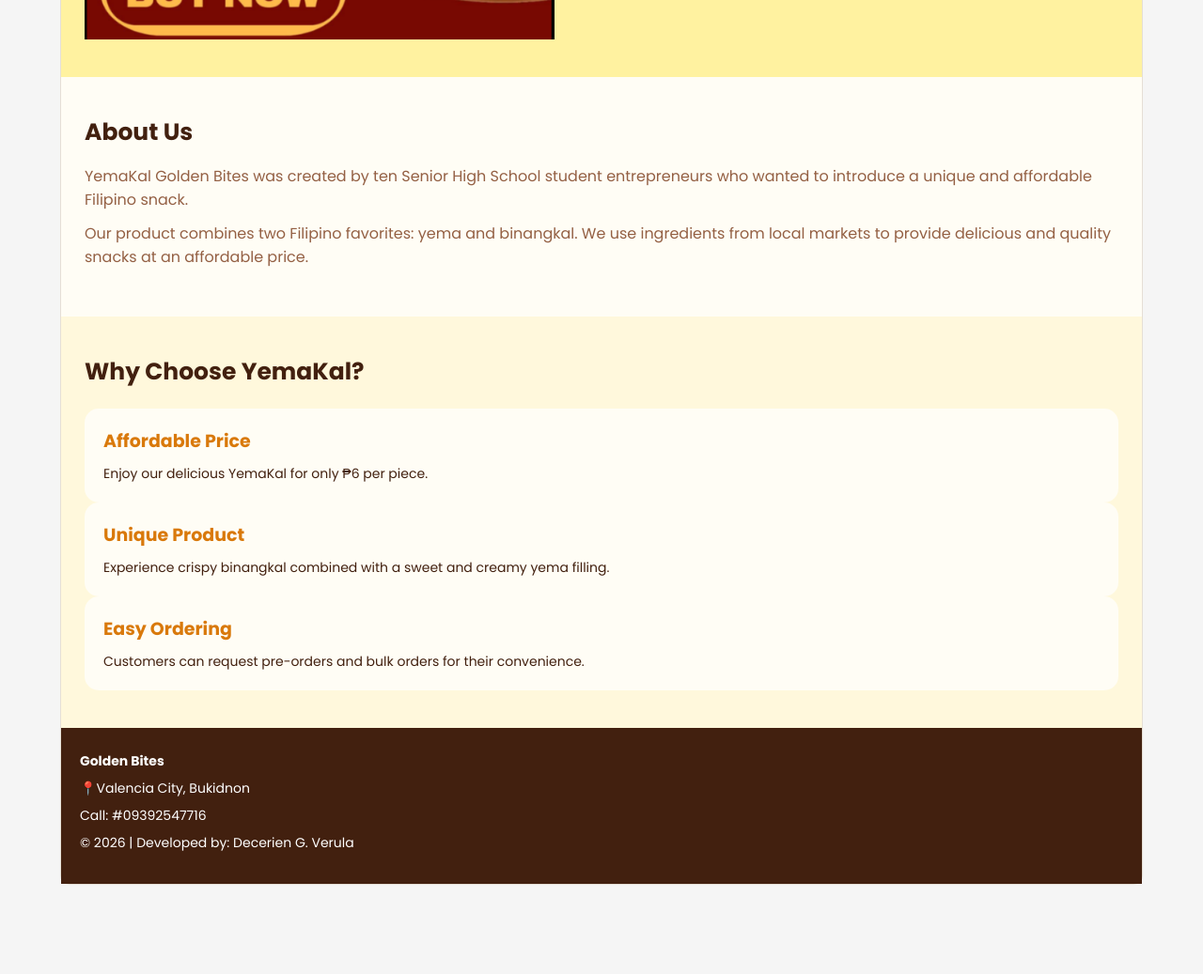
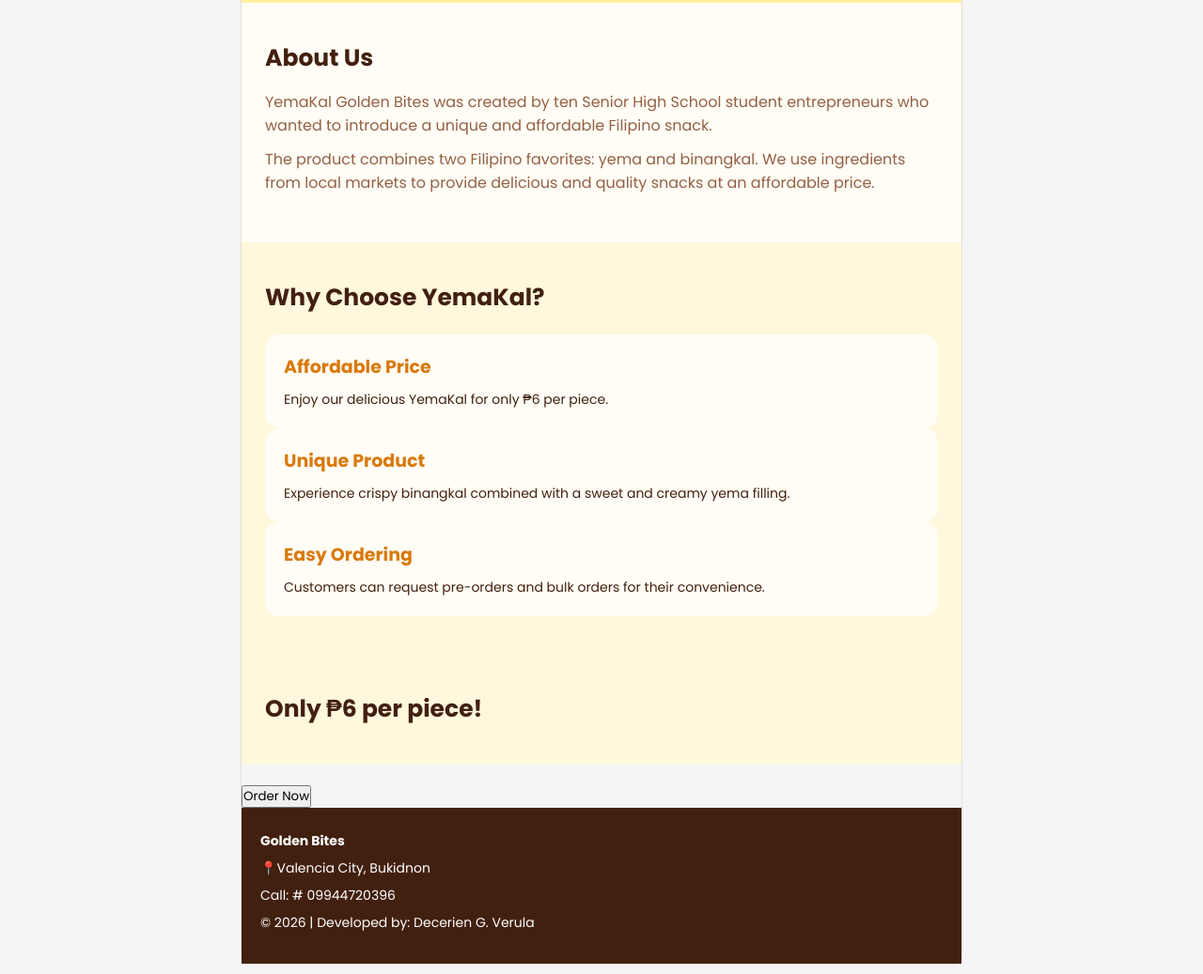
Before and after one commit to veruladecerien-hue/verula-website, a plain HTML site: page index.html in a window 1280 px wide. Shown: the part 1072-2109 px from the top of the page at 94% size. Before the commit the page ends 2024 px from the top, so only its background shows below. Drawn offline with Linux system fonts and the light colour scheme.

Commit message:
Add another navigation

```diff
--- a/css/style.css
+++ b/css/style.css
@@ -23,7 +23,7 @@ html {
 body {
     background-color: #f5f5f5;
     color: #42200f;
-    width: 90%;
+    width: 60%;
     margin: 10px auto;
     border: 1px solid #e5dfd5;
     border-radius: 10px;
@@ -98,18 +98,6 @@ nav a:hover {
     font-weight: bold;
 }
 
-.cta-button {
-    background-color: #efa414;
-    color: #42200f;
-    border: none;
-    border-radius: 30px;
-    padding: 13px 35px;
-    font-size: 16px;
-    font-weight: bold;
-    cursor: pointer;
-    transition: 0.3s;
-}
-
 .cta-button:hover {
     background-color: #42200f;
     color: #fff2a0;
@@ -175,6 +163,24 @@ nav a:hover {
     line-height: 1.5;
 }
 
+#order p {
+    background-color: #fff8dc;
+    padding: 40px 25px;
+    font-size: 25px;
+    margin-bottom: 20px;
+}
+
+.cta-button {
+    background-color: #efa414;
+    color: #42200f;
+    border: none;
+    border-radius: 30px;
+    padding: 13px 35px;
+    font-size: 16px;
+    font-weight: bold;
+    cursor: pointer;
+    transition: 0.3s;
+}
 /* ---------- Footer ---------- */
 footer {
     background-color: #42200f;
--- a/index.html
+++ b/index.html
@@ -19,6 +19,8 @@
                 <a href="#home">Home</a>
                 <a href="#about">About Us</a>
                 <a href="#features">Highlights</a>
+                <a href="#contact us">Contact Us</a>
+                <a href="#order">Order Now</a>
             </nav>
         </div>
     </div>
@@ -36,10 +38,6 @@
                 and creamy yema filling in every bite!
             </p>
 
-            <p><strong>Only ₱6 per piece!</strong></p>
-
-            <button>Order Now</button>
-
             <img src="image_poster.png" alt="YemaKal Golden Bites" width="500">
 
         </section>
@@ -55,7 +53,8 @@
             </p>
 
             <p>
-                Our product combines two Filipino favorites: yema and
+
+                The product combines two Filipino favorites: yema and
                 binangkal. We use ingredients from local markets to
                 provide delicious and quality snacks at an affordable price.
             </p>
@@ -87,13 +86,25 @@
             </div>
 
         </section>
+
+         <!-- SECTION 3: HIGHLIGHTS / KEY FEATURES -->
+        <section id="order">
+            <p><strong>Only ₱6 per piece!</strong></p>
+
+            <button>Order Now</button>
+
+        </section>
+        <section id="contact us">
+
+        </section>
+
     </main>
 
     <!-- Footer -->
     <footer>
         <p><strong> Golden Bites </strong></p>
         <p>📍Valencia City, Bukidnon</p>
-        <p>Call: #09392547716</p>
+        <p>Call: # 09944720396</p>
         <p>© 2026 | Developed by: Decerien G. Verula</p>
     </footer>
 </body>
```
